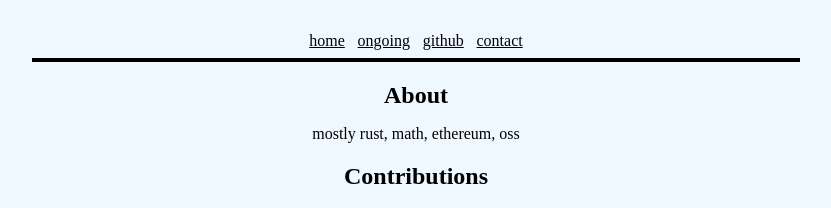
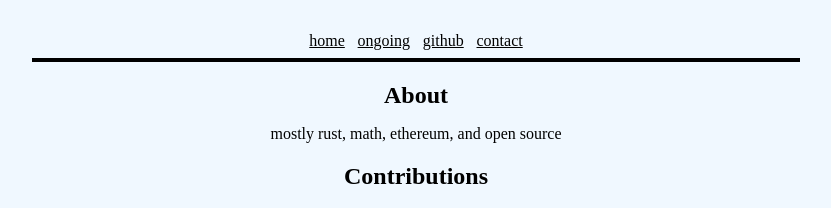
Before and after one commit to nhtyy/push0dev, a Next.js app: page / in a window 1280 px wide. Shown: the top 208 px of the page, without its empty margins (224-1055 px from the left). Built offline with nearby package versions, Linux system fonts and the light colour scheme.

Commit message:
dont link to commits

```diff
--- a/src/pages/index.tsx
+++ b/src/pages/index.tsx
@@ -8,7 +8,7 @@ export default function Home({ registry }: { registry: PostRegistry }) {
       <h2 className="homepage-section-header">About</h2>
       <div style={{ width: "40vw", textAlign: "center", justifyContent: "center", margin: "auto" }}>
         <p style={{fontWeight: "normal", fontSize: "2vh"}}>
-          mostly rust, math, ethereum, oss
+          mostly rust, math, ethereum, and open source
         </p>
       </div>
       <h2 className="homepage-section-header">Contributions</h2>
@@ -47,7 +47,7 @@ export default function Home({ registry }: { registry: PostRegistry }) {
           {
             title: "Lightning",
             description: "a L1 Blockchain for hosting edge services",
-            url: "https://github.com/fleek-network/lightning/commits?author=nhtyy",
+            url: "https://github.com/fleek-network/lightning",
           },
         ]}
       />
```
